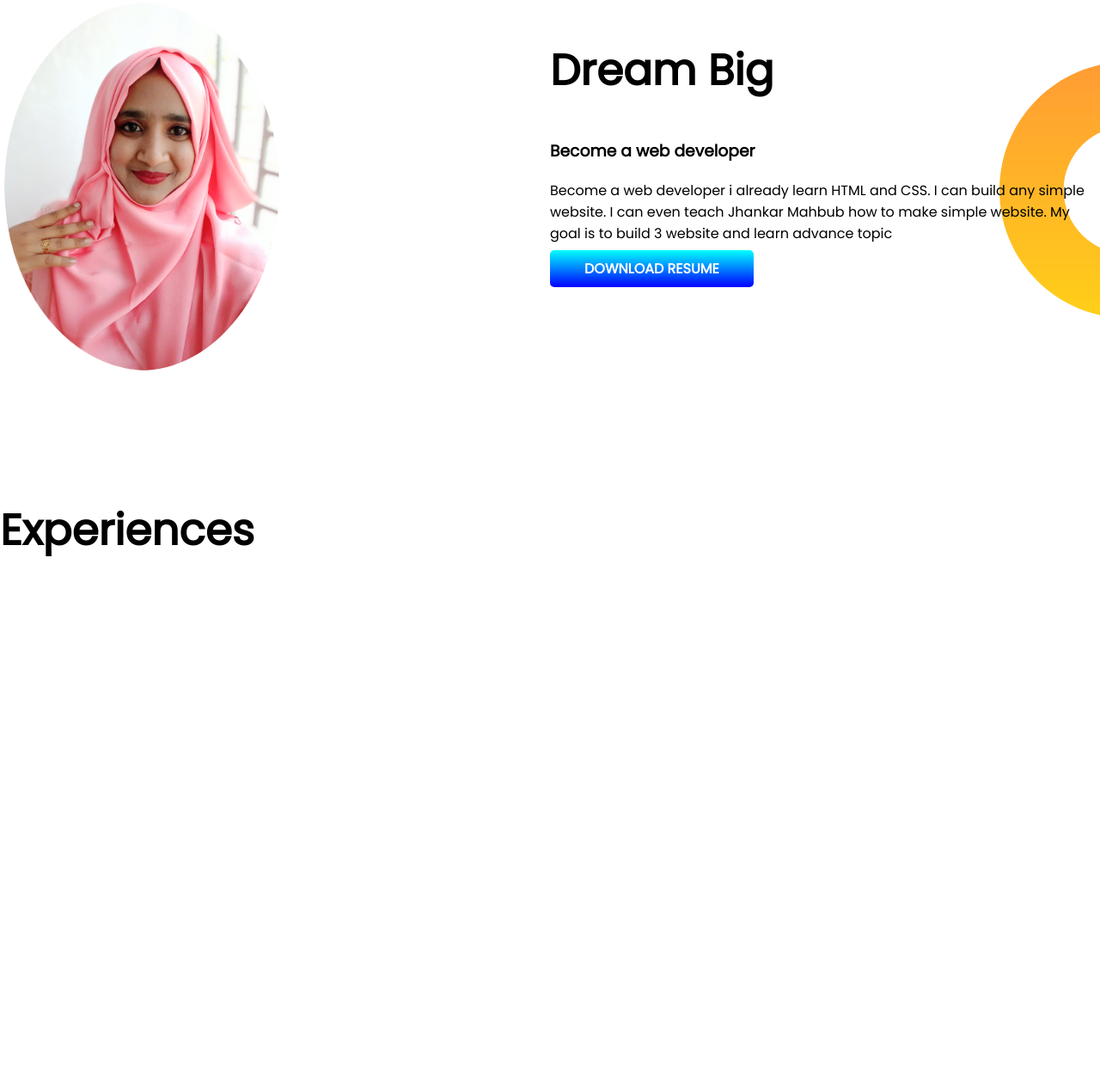
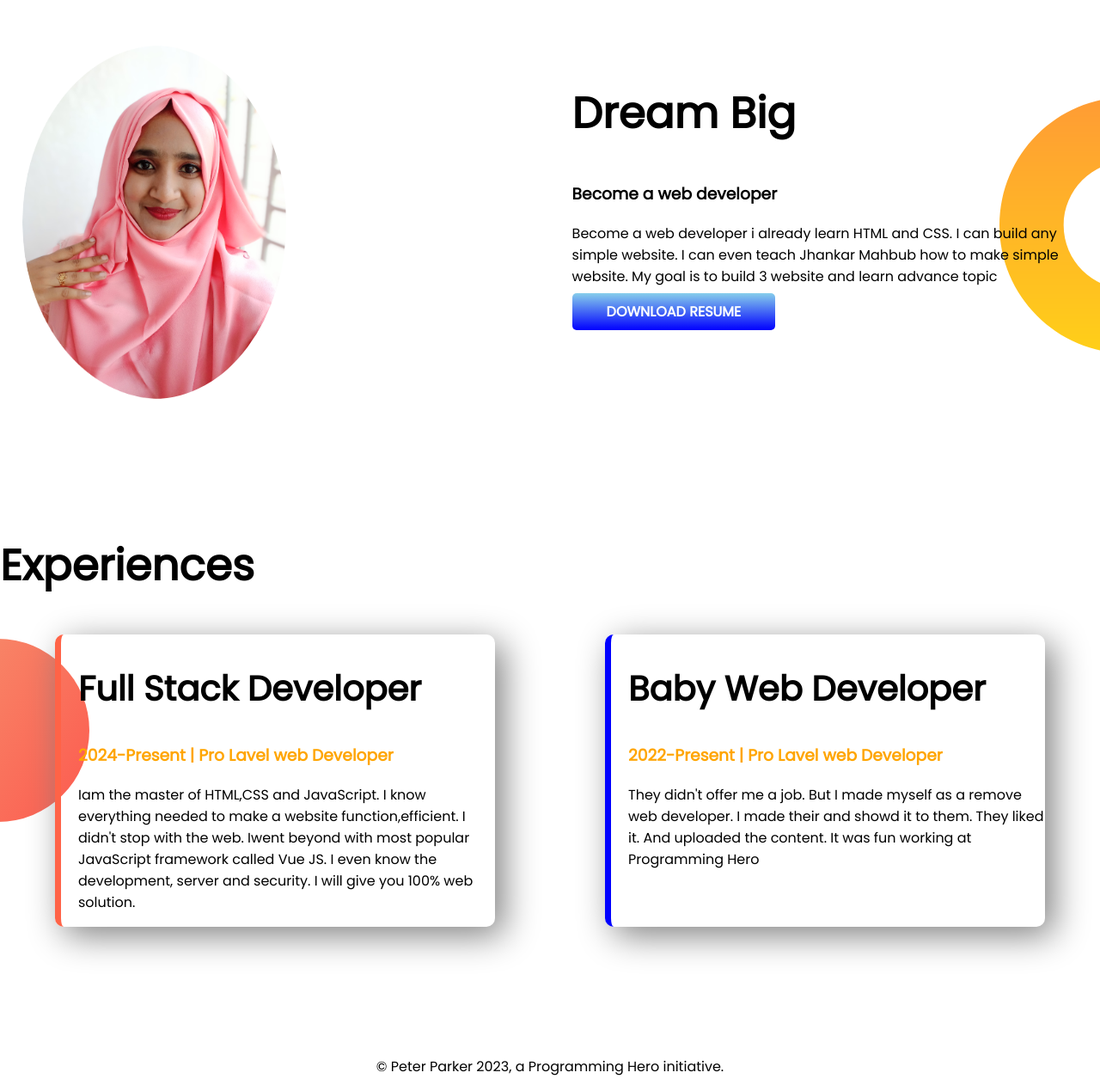
Before and after one commit to Tayaba23/developer-portfolio, a plain HTML site: page index.html in a window 1280 px wide. Shown: the part 685-1954 px from the top of the page at 86% size. Before the commit the page ends 1481 px from the top, so only its background shows below. Drawn offline with Linux system fonts and the light colour scheme.

Commit message:
added footer

```diff
--- a/index.html
+++ b/index.html
@@ -13,7 +13,7 @@
 </head>
 
 <body>
-    <section class="top-banner">
+    <section class="top-banner flexible-container">
         <div class="half-width">
             <h1>Welcome To</h1>
             <h1><span class="aqua">Tayaba khan chowdhury</span> portfolio!</h1>
@@ -34,7 +34,7 @@
             <img src="images/pro.png" alt="profile_image">
         </div>
     </section>
-    <section class="dream-big">
+    <section class="dream-big flexible-container">
         <div class="half-width">
             <img src="images\selfi.png" alt="selfi">
         </div>
@@ -49,8 +49,27 @@
     </section>
     <section class="experience-area">
         <h1>Experiences</h1>
-
+        <div class="flexible-container">
+            <div id="fullstack-web-developer" class="experience-item">
+                <h2>Full Stack Developer</h2>
+                <h3 class="orange-color">2024-Present | Pro Lavel web Developer</h3>
+                <p>Iam the master of HTML,CSS and JavaScript. I know everything needed to make a website
+                    function,efficient.
+                    I didn't stop with the web. Iwent beyond with most popular JavaScript framework called Vue JS. I
+                    even
+                    know the development, server and security. I will give you 100% web solution.</p>
+            </div>
+            <div id="baby-web-developer" class="experience-item">
+                <h2>Baby Web Developer</h2>
+                <h3 class="orange-color">2022-Present | Pro Lavel web Developer</h3>
+                <p>They didn't offer me a job. But I made myself as a remove web developer. I made their and showd it to
+                    them. They liked it. And uploaded the content. It was fun working at Programming Hero </p>
+            </div>
+        </div>
     </section>
 </body>
+<footer>
+    <p>© Peter Parker 2023, a Programming Hero initiative.</p>
+</footer>
 
 </html>
--- a/style.css
+++ b/style.css
@@ -7,28 +7,36 @@ h1 {
     font-size: 50px;
 }
 
+h2 {
+    font-size: 40px;
+}
+
 .aqua {
     color: aqua
 }
 
-section {
+.orange-color {
+    color: orange;
+}
+
+.flexible-container {
     display: flex;
-    margin-bottom: 100px;
+    margin-bottom: 150px;
 }
 
 .half-width {
-    width: 50%
+    width: 50%;
+    padding-left: 2%;
 }
 
 .half-width img {
-    border-radius: 90%;
     width: 50%;
-    padding-left: 5px;
+    border-radius: 100%;
 }
 
 .link-button {
     text-decoration: none;
-    background-image: linear-gradient(aqua, blue);
+    background-image: linear-gradient(skyblue, blue);
     padding: 10px 40px;
     color: white;
     font-weight: 700;
@@ -46,3 +54,30 @@ section {
     background-repeat: no-repeat;
     background-position: right;
 }
+
+.experience-area {
+    background-image: url(images/exp-bg.png);
+    background-repeat: no-repeat;
+    background-position: left;
+}
+
+.experience-item {
+    width: 40%;
+    margin-left: 5%;
+    margin-right: 5%;
+    padding-left: 20px;
+    border-radius: 10px;
+    box-shadow: 10px 10px 40px gray;
+}
+
+#fullstack-web-developer {
+    border-left: 7px solid tomato;
+}
+
+#baby-web-developer {
+    border-left: 7px solid blue;
+}
+
+footer p {
+    text-align: center;
+}
```
Also changed, not shown: images/jhankar.png (deleted), images/jhankar2.png (deleted), images/my-bg.png (deleted), images/my-bg2.png (deleted), 6 other files.
